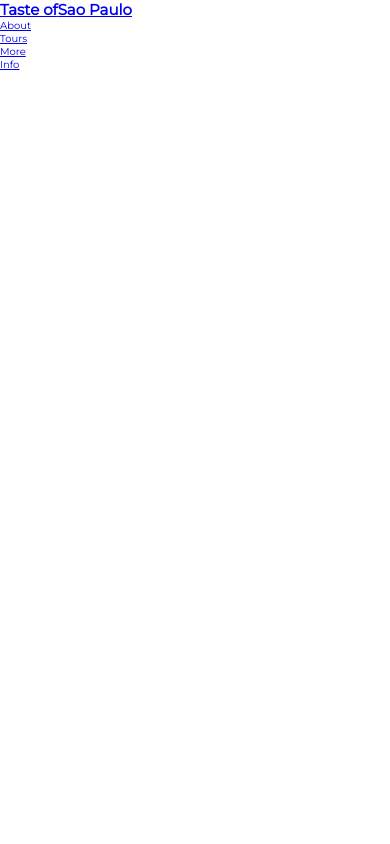
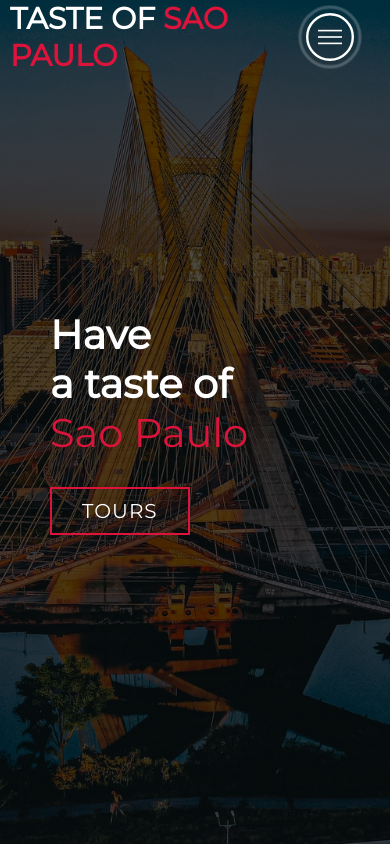
Before and after one commit to Code-Institute-Submissions/CI-MS2-Taste-Of-SaoPaulo, a plain HTML site: page index.html in a window 390 px wide. Drawn offline with Linux system fonts and the light colour scheme.

Commit message:
Implement fixed menu and Home section

```diff
--- a/assets/css/style.css
+++ b/assets/css/style.css
@@ -9,3 +9,298 @@ html {
 	font-family: 'Montserrat', sans-serif;
 	scroll-behavior: smooth;
 }
+a {
+	text-decoration: none;
+}
+.container {
+	min-height: 100vh;
+	width: 100%;
+	display: flex;
+	align-items: center;
+	justify-content: center;
+}
+
+.cta {
+	display: inline-block;
+	padding: 10px 30px;
+	color: white;
+	background-color: transparent;
+	border: 2px solid crimson;
+	font-size: 2rem;
+	text-transform: uppercase;
+	letter-spacing: .1rem;
+	margin-top: 30px;
+	transition: .3s ease;
+	transition-property: background-color, color;
+}
+.cta:hover {
+	color: white;
+	background-color: crimson;
+}
+
+.logo h1 {
+	font-size: 3rem;
+	text-transform: uppercase;
+	color: white;
+}
+.logo h1 span {
+	color: crimson;
+}
+
+/* header section */
+#header {
+	position: fixed;
+	z-index: 1000;
+	left: 0;
+	top: 0;
+	width: 100vw;
+	height: auto;
+}
+#header .header {
+	min-height: 8vh;
+	background-color: rgba(31, 30, 30, 0.24);
+	transition: .3s ease background-color;
+}
+#header .nav-bar {
+	display: flex;
+	align-items: center;
+	justify-content: space-between;
+	width: 100%;
+	height: 100%;
+	max-width: 1300px;
+	padding: 0 10px;
+}
+#header .nav-list ul {
+	list-style: none;
+	position: absolute;
+	background-color: rgb(31, 30, 30);
+	width: 100vw;
+	height: 100vh;
+	left: 100%;
+	top: 0;
+	display: flex;
+	flex-direction: column;
+	justify-content: center;
+	align-items: center;
+	z-index: 1;
+	overflow-x: hidden;
+	transition: .5s ease left;
+}
+#header .nav-list ul.active {
+	left: 0%;
+}
+#header .nav-list ul a {
+	font-size: 2.5rem;
+	font-weight: 500;
+	letter-spacing: .2rem;
+	text-decoration: none;
+	color: white;
+	text-transform: uppercase;
+	padding: 20px;
+	display: block;
+}
+#header .nav-list ul a::after {
+	content: attr(data-after);
+	position: absolute;
+	top: 50%;
+	left: 50%;
+	transform: translate(-50%, -50%) scale(0);
+	color: rgba(240, 248, 255, 0.021);
+	font-size: 13rem;
+	letter-spacing: 50px;
+	z-index: -1;
+	transition: .3s ease letter-spacing;
+}
+#header .nav-list ul li:hover a::after {
+	transform: translate(-50%, -50%) scale(1);
+	letter-spacing: initial;
+}
+#header .nav-list ul li:hover a {
+	color: crimson;
+}
+#header .hamburger {
+	height: 60px;
+	width: 60px;
+	display: inline-block;
+	border: 3px solid white;
+	border-radius: 50%;
+	position: relative;
+	display: flex;
+	align-items: center;
+	justify-content: center;
+	z-index: 100;
+	cursor: pointer;
+	transform: scale(.8);
+	margin-right: 20px;
+}
+#header .hamburger:after {
+	position: absolute;
+	content: '';
+	height: 100%;
+	width: 100%;
+	border-radius: 50%;
+	border: 3px solid white;
+	animation: hamburger_puls 1s ease infinite;
+}
+#header .hamburger .bar {
+	height: 2px;
+	width: 30px;
+	position: relative;
+	background-color: white;
+	z-index: -1;
+}
+#header .hamburger .bar::after,
+#header .hamburger .bar::before {
+	content: '';
+	position: absolute;
+	height: 100%;
+	width: 100%;
+	left: 0;
+	background-color: white;
+	transition: .3s ease;
+	transition-property: top, bottom;
+}
+#header .hamburger .bar::after {
+	top: 8px;
+}
+#header .hamburger .bar::before {
+	bottom: 8px;
+}
+#header .hamburger.active .bar::before {
+	bottom: 0;
+}
+#header .hamburger.active .bar::after {
+	top: 0;
+}
+/* end header section */
+
+/* home section */
+#home {
+    /* CREDIT: .jpg from https://www.pexels.com/pt-br/foto/arquitetura-brasil-ponte-espaco-5047706/ */
+	background-image: url(/assets/images/home01.jpg);
+	background-size: cover;
+	background-position: top center;
+	position: relative;
+	z-index: 1;
+}
+#home::after {
+	content: '';
+	position: absolute;
+	left: 0;
+	top: 0;
+	height: 100%;
+	width: 100%;
+	background-color: black;
+	opacity: .7;
+	z-index: -1;
+}
+#home .home {
+	max-width: 1200px;
+	margin: 0 auto;
+	padding: 0 50px;
+	justify-content: flex-start;
+}
+#home h1 {
+	display: block;
+	width: fit-content;
+	font-size: 4rem;
+	position: relative;
+	color: transparent;
+	animation: text_reveal .5s ease forwards;
+	animation-delay: 1s;
+}
+#home h1:nth-child(1) {
+	animation-delay: 1s;
+}
+#home h1:nth-child(2) {
+	animation-delay: 2s;
+}
+#home h1:nth-child(3) {
+	animation: text_reveal_name .5s ease forwards;
+	animation-delay: 3s;
+}
+#home h1 span {
+	position: absolute;
+	top: 0;
+	left: 0;
+	height: 100%;
+	width: 0;
+	background-color: crimson;
+	animation: text_reveal_box 1s ease;
+	animation-delay: .5s;
+}
+#home h1:nth-child(1) span {
+	animation-delay: .5s;
+}
+#home h1:nth-child(2) span {
+	animation-delay: 1.5s;
+}
+#home h1:nth-child(3) span {
+	animation-delay: 2.5s;
+}
+/* end home section */
+
+/* Keyframes */
+@keyframes hamburger_puls {
+	0% {
+		opacity: 1;
+		transform: scale(1);
+	}
+	100% {
+		opacity: 0;
+		transform: scale(1.4);
+	}
+}
+@keyframes text_reveal_box {
+	50% {
+		width: 100%;
+		left: 0;
+	}
+	100% {
+		width: 0;
+		left: 100%;
+	}
+}
+@keyframes text_reveal {
+	100% {
+		color: white;
+	}
+}
+@keyframes text_reveal_name {
+	100% {
+		color: crimson;
+		font-weight: 500;
+	}
+}
+/* End Keyframes */
+
+/* Media Query For Desktop */
+@media only screen and (min-width: 1200px) {
+	/* header */
+	#header .hamburger {
+		display: none;
+	}
+	#header .nav-list ul {
+		position: initial;
+		display: block;
+		height: auto;
+		width: fit-content;
+		background-color: transparent;
+	}
+	#header .nav-list ul li {
+		display: inline-block;
+	}
+	#header .nav-list ul li a {
+		font-size: 1.8rem;
+	}
+	#header .nav-list ul a:after {
+		display: none;
+	}
+	/* End header */
+
+	#services .service-bottom .service-item {
+		flex-basis: 22%;
+		margin: 1.5%;
+	}
+}
+/* End  Media Query For Desktop */
--- /dev/null
+++ b/assets/js/app.js
@@ -0,0 +1,25 @@
+const hamburger = document.querySelector('.header .nav-bar .nav-list .hamburger');
+const mobile_menu = document.querySelector('.header .nav-bar .nav-list ul');
+const menu_item = document.querySelectorAll('.header .nav-bar .nav-list ul li a');
+const header = document.querySelector('.header.container');
+
+hamburger.addEventListener('click', () => {
+	hamburger.classList.toggle('active');
+	mobile_menu.classList.toggle('active');
+});
+
+document.addEventListener('scroll', () => {
+	var scroll_position = window.scrollY;
+	if (scroll_position > 250) {
+		header.style.backgroundColor = '#29323c';
+	} else {
+		header.style.backgroundColor = 'transparent';
+	}
+});
+
+menu_item.forEach((item) => {
+	item.addEventListener('click', () => {
+		hamburger.classList.toggle('active');
+		mobile_menu.classList.toggle('active');
+	});
+});
--- a/index.html
+++ b/index.html
@@ -8,12 +8,12 @@
     <title>Taste of Sao Paulo</title>
 </head>
 <body>
-  <!-- Header -->
+    <!-- header -->
     <section id="header">
     <div class="header container">
         <div class="nav-bar">
-        <div class="brand">
-          <a href="#logo"><h1>Taste of<span>Sao Paulo</span></h1></a>
+            <div class="logo">
+                <a href="#home"><h1>Taste of<span> Sao Paulo</span></h1></a>
             </div>
             <div class="nav-list">
                 <div class="hamburger"><div class="bar"></div></div>
@@ -27,6 +27,20 @@
         </div>
     </div>
     </section>
-  <!-- End Header -->
+    <!-- end header -->
+
+    <!-- home section  -->
+    <section id="home">
+    <div class="home container">
+        <div>
+            <h1>Have<span></span></h1>
+            <h1> a taste of <span></span></h1>
+            <h1>Sao Paulo <span></span></h1>
+            <a href="#tours" type="button" class="cta">Tours</a>
+        </div>
+    </div>
+    </section>
+    <!-- end home Section  -->
+    <script src="assets/js/app.js"></script>
 </body>
 </html>
```
Also changed, not shown: assets/images/home01.jpg (added), 1 other file. Lines whose indentation alone changed are shown as unchanged.
